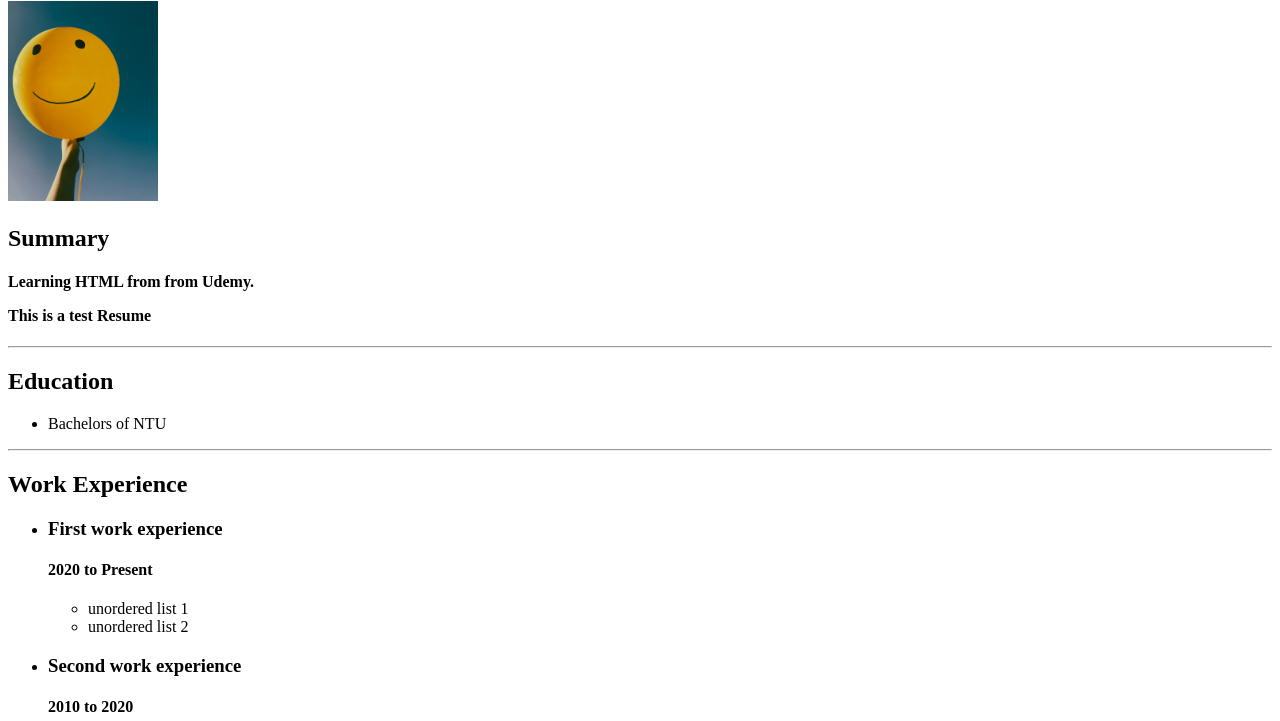
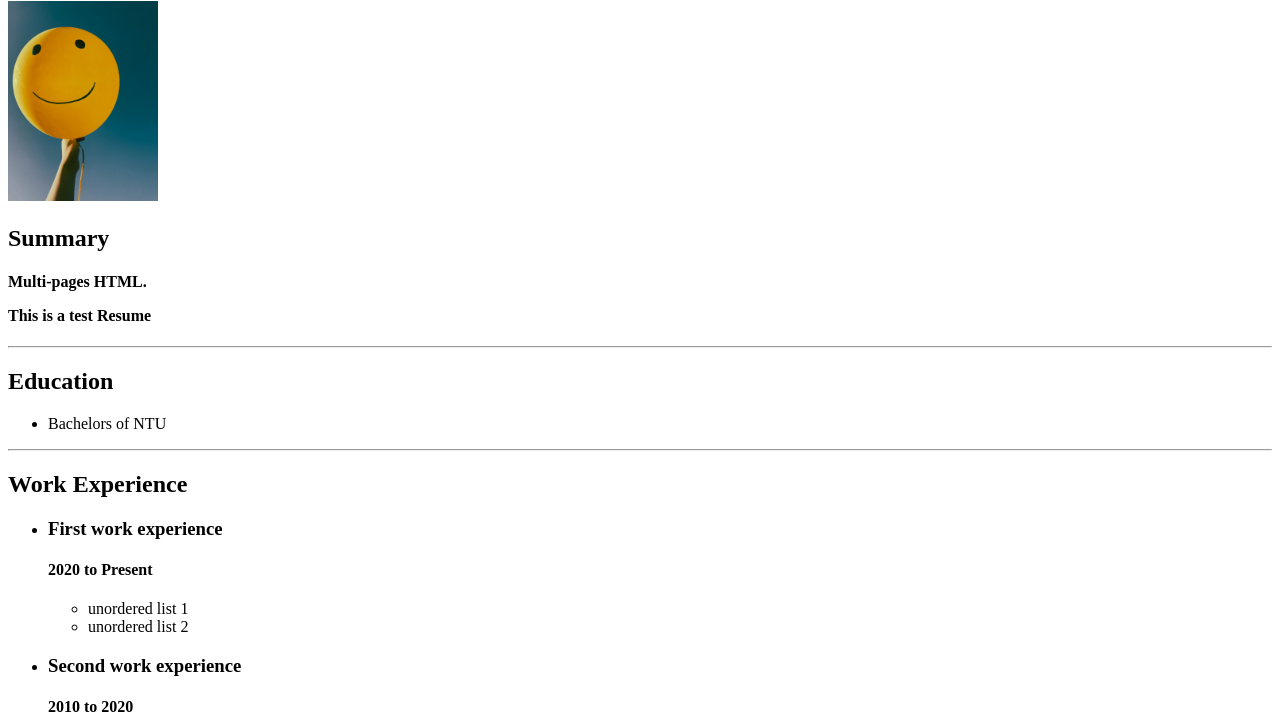
Before and after one commit to darrv/HTML-Resume-Sample, a plain HTML site: page index.html in a window 1280 px wide. Shown: the part 79-800 px from the top of the page. Drawn offline with Linux system fonts and the light colour scheme.

Commit message:
Update index.html

```diff
--- a/index.html
+++ b/index.html
@@ -11,7 +11,7 @@
     <img src="./images/smiley.jpg" height="200">
     <h2>Summary</h2>
     <h4>
-        Learning HTML from from Udemy.
+        Multi-pages HTML.
         <p> This is a test Resume</p>
     </h4>
 
```
